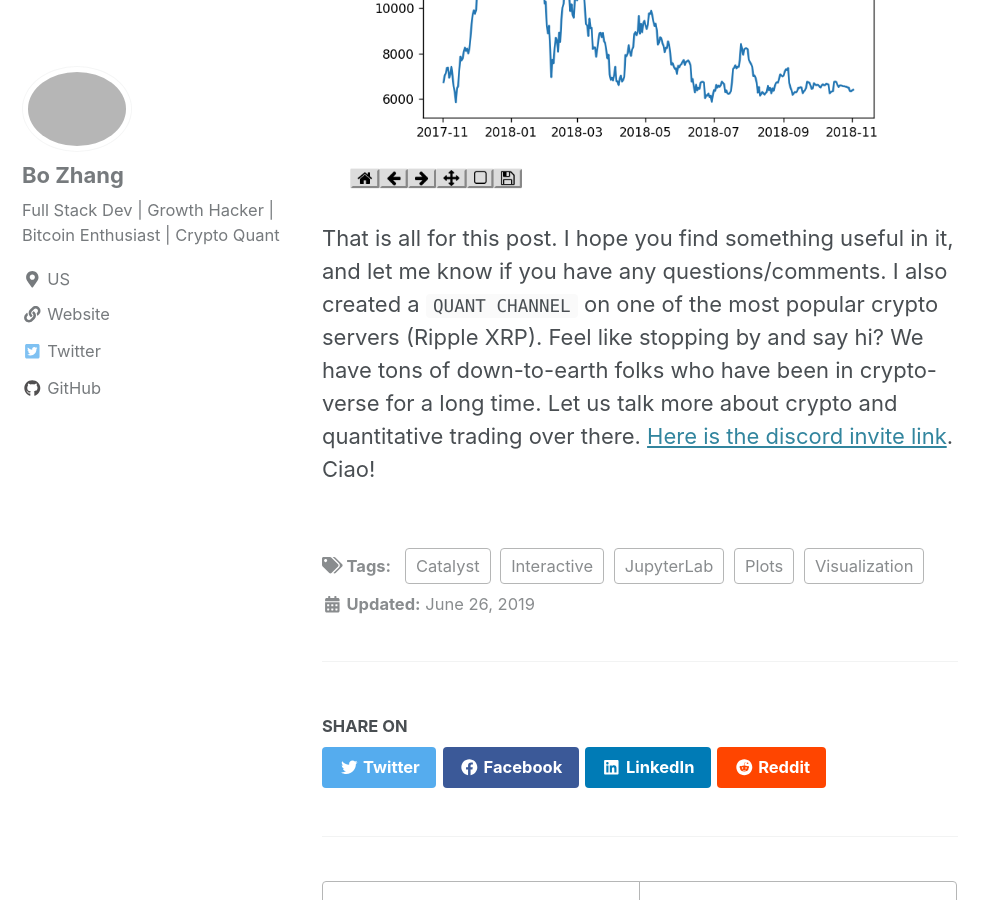
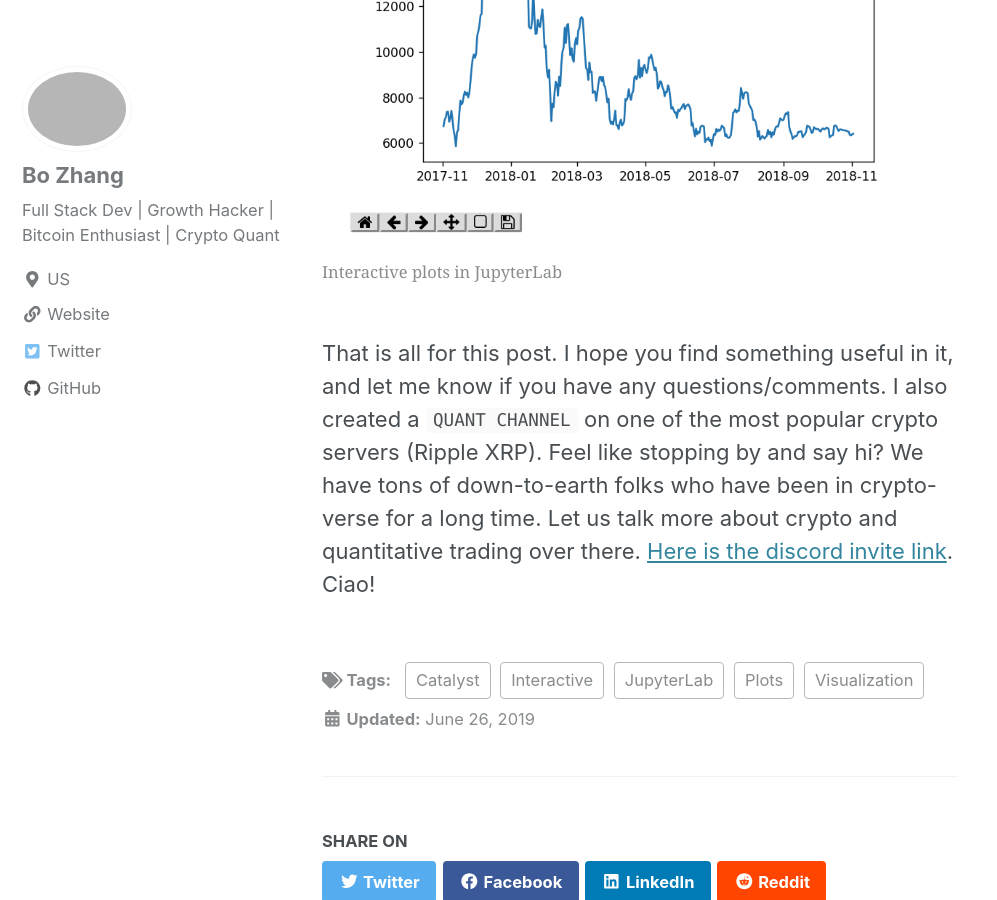
Before and after one commit to 0xboz/blog, a Jekyll site: the page built from _posts/2019-06-26-how-to-create-interactive-plots-in-jupyterlab.md, in a window 1280 px wide and 900 px high, scrolled down 3625 px. Shown: the whole window, without its empty margins (0-997 px from the left). Built offline with Jekyll 4.4.1, drawn with Linux system fonts in a browser that asks for light colours; cached includes are drawn as plain includes; nearby versions of some CDN libraries.

Commit message:
Applied new figure style

````diff
--- a/_posts/2019-06-26-how-to-create-interactive-plots-in-jupyterlab.md
+++ b/_posts/2019-06-26-how-to-create-interactive-plots-in-jupyterlab.md
@@ -77,6 +77,12 @@ fig.legend()
 plt.show()
 ```
 If everyting works, you should see the interactive plot of bitcoin price from 2017/11/01 to 2018/11/01.
-<img src="{{ site.url }}{{ site.baseurl }}/assets/images/interactive_plots_jupyterlab.png" alt="interactive plots in jupyterlab">
+
+<figure>
+    <a href="{{ site.url }}{{ site.baseurl }}/assets/images/interactive_plots_jupyterlab.png">
+        <img src="{{ site.url }}{{ site.baseurl }}/assets/images/interactive_plots_jupyterlab.png">
+    </a>
+    <figcaption>Interactive plots in JupyterLab</figcaption>
+</figure>
 
 That is all for this post. I hope you find something useful in it, and let me know if you have any questions/comments. I also created a ```QUANT CHANNEL``` on one of the most popular crypto servers (Ripple XRP). Feel like stopping by and say hi? We have tons of down-to-earth folks who have been in crypto-verse for a long time. Let us talk more about crypto and quantitative trading over there. [Here is the discord invite link](https://discord.gg/jchMcc2). Ciao!
````
